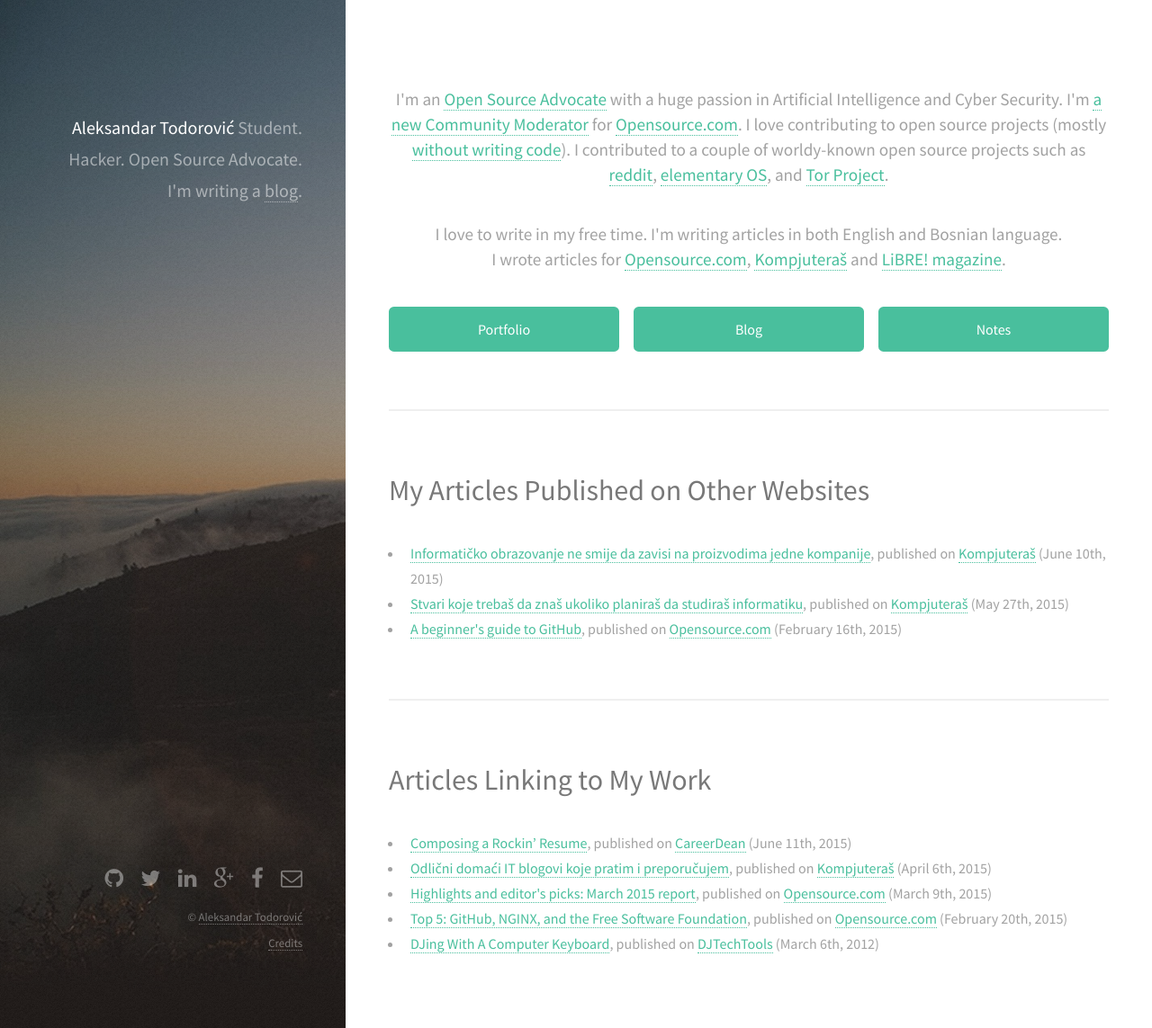
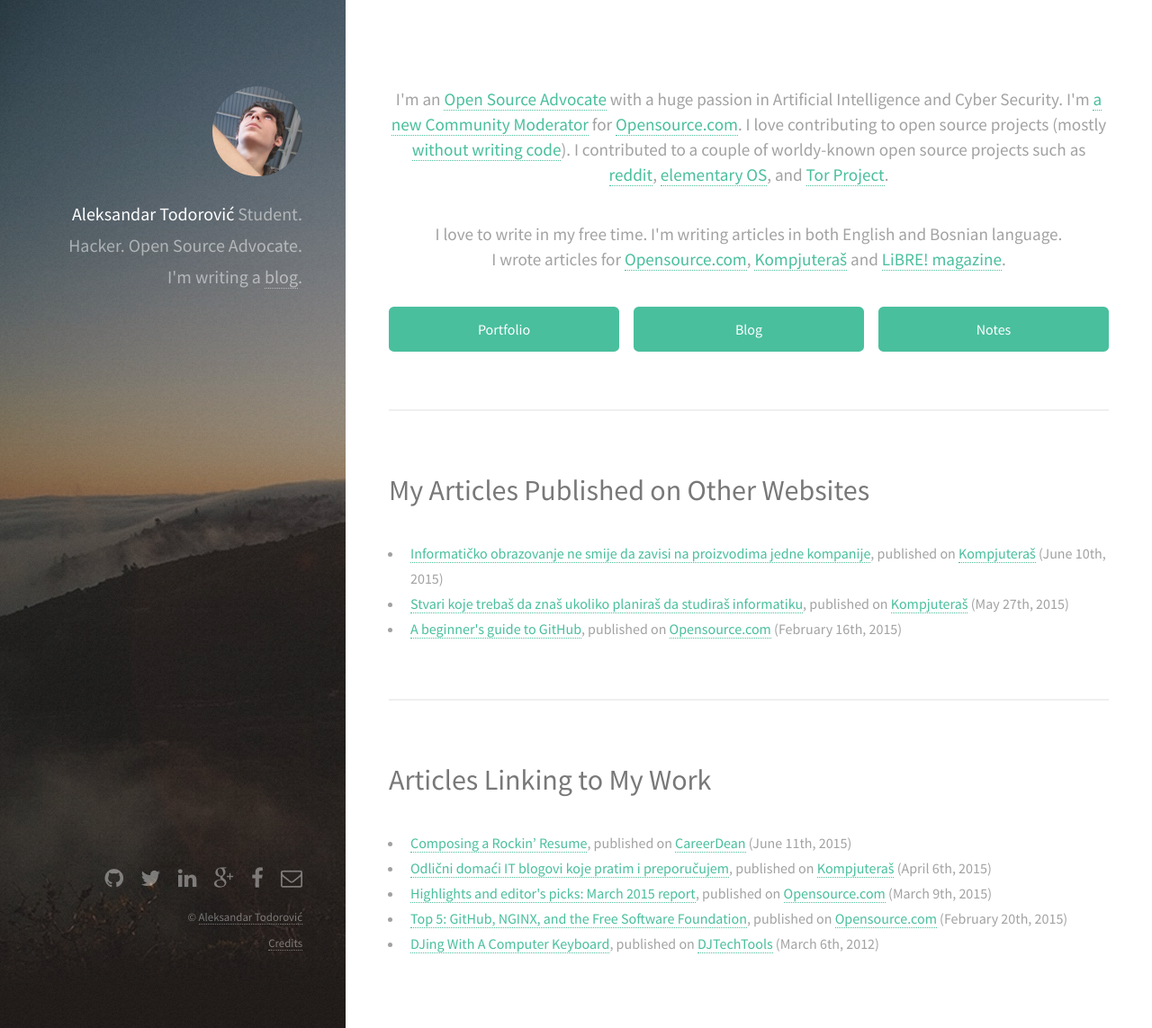
Before and after one commit to inputsh/bs.r3bl.me, a Jekyll site: the page built from bs/index.html, in a window 1280 px wide and 1143 px high. Shown: the whole window at 90% size. Built offline with Jekyll 4.4.1, drawn with Linux system fonts in a browser that asks for light colours.

Commit message:
Well that didn't work.

```diff
--- a/_layouts/default.html
+++ b/_layouts/default.html
@@ -6,14 +6,14 @@
   		<meta name="description" content="{{ site.description }}" />
   		<meta name="keywords" content="" />
   		<!--[if lte IE 8]><script src="css/ie/html5shiv.js"></script><![endif]-->
-  		<script src="/js/jquery.min.js"></script>
-  		<script src="/js/jquery.poptrox.min.js"></script>
-  		<script src="/js/skel.min.js"></script>
-  		<script src="/js/init.js"></script>
+  		<script src="{{ site.url }}/js/jquery.min.js"></script>
+  		<script src="{{ site.url }}/js/jquery.poptrox.min.js"></script>
+  		<script src="{{ site.url }}/js/skel.min.js"></script>
+  		<script src="{{ site.url }}/js/init.js"></script>
   		<noscript>
-  			<link rel="stylesheet" href="/css/skel.css" />
-  			<link rel="stylesheet" href="/css/style.css" />
-  			<link rel="stylesheet" href="/css/style-xlarge.css" />
+  			<link rel="stylesheet" href="{{ site.url }}/css/skel.css" />
+  			<link rel="stylesheet" href="{{ site.url }}/css/style.css" />
+  			<link rel="stylesheet" href="{{ site.url }}/css/style-xlarge.css" />
   		</noscript>
   		<!--[if lte IE 8]><link rel="stylesheet" href="/css/ie/v8.css" /><![endif]-->
       <script>
@@ -29,7 +29,7 @@
 	<body id="top">
 
       <header id="header">
-          <a href="{{ site.url }}" class="image avatar"><img src="./images/avatar.jpg" alt="" /></a>
+          <a href="{{ site.url }}" class="image avatar"><img src="{{ site.url }}/images/avatar.jpg" alt="" /></a>
           <h1><strong>Aleksandar Todorović</strong><br/>
             Student. Hacker.<br/>
             Open Source Advocate.<br/>
--- a/index.html
+++ b/index.html
@@ -21,13 +21,13 @@ layout: default
 
       <!-- BUTTONS -->
       <ul class="actions fit">
-        <li><a href="./en/portfolio" class="button special fit">Portfolio</a></li>
+        <li><a href="{{ site.url }}/en/portfolio" class="button special fit">Portfolio</a></li>
         <li><a href="http://blog.r3bl.me" class="button special fit">Blog</a></li>
         <li><a href="https://github.com/aleksandar-todorovic/notes" class="button special fit">Notes</a></li>
       </ul>
       <ul class="actions fit">
-        <li><a href="./assets/resume-en.pdf" class="button fit">Resume</a></li>
-        <li><a href="./assets/certificate-pack.rar" class="button fit">Certificate Pack</a></li>
+        <li><a href="{{ site.url }}/assets/resume-en.pdf" class="button fit">Resume</a></li>
+        <li><a href="{{ site.url }}/assets/certificate-pack.rar" class="button fit">Certificate Pack</a></li>
       </ul>
     </section>
 
```
